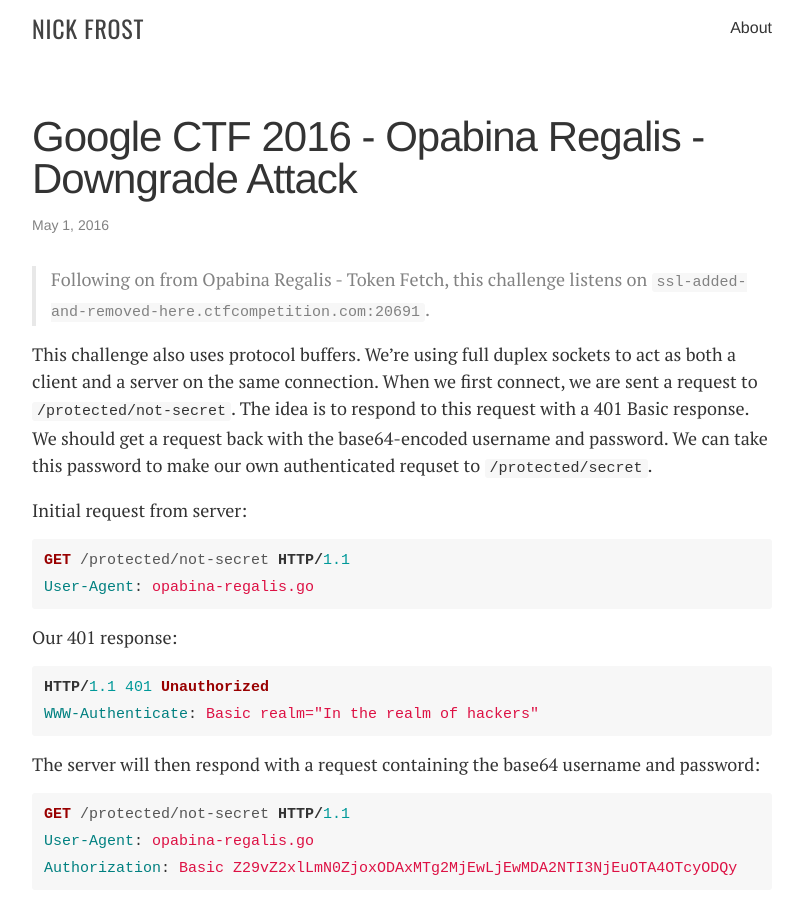
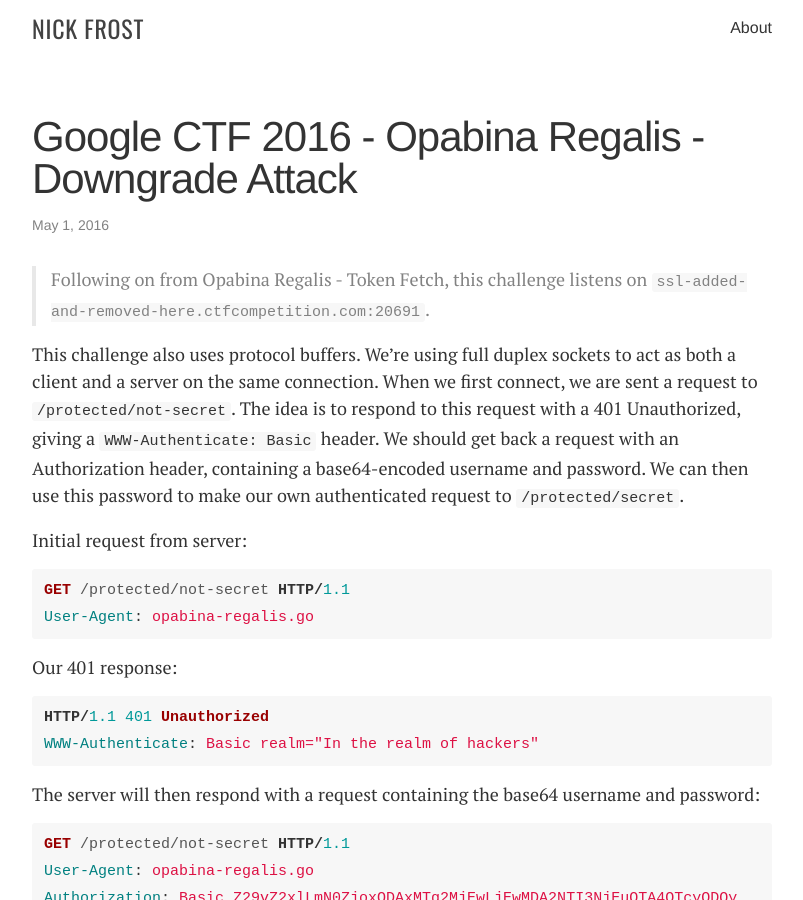
Before and after one commit to nickfrostatx/blog, a Jekyll site: the page built from _posts/2016-05-01-google-ctf-2016-downgrade-attack.md, in a window 1280 px wide and 900 px high. Shown: the whole window, without its empty margins (238-1041 px from the left). Built offline with Jekyll 4.4.1, drawn with Linux system fonts in a browser that asks for light colours.

Commit message:
Improve wording

```diff
--- a/_posts/2016-05-01-google-ctf-2016-downgrade-attack.md
+++ b/_posts/2016-05-01-google-ctf-2016-downgrade-attack.md
@@ -8,9 +8,10 @@ title: Google CTF 2016 - Opabina Regalis - Downgrade Attack
 This challenge also uses protocol buffers. We're using full duplex sockets to
 act as both a client and a server on the same connection. When we first connect,
 we are sent a request to ``/protected/not-secret``. The idea is to respond to
-this request with a 401 Basic response. We should get a request back with the
-base64-encoded username and password. We can take this password to make our own
-authenticated requset to ``/protected/secret``.
+this request with a 401 Unauthorized, giving a ``WWW-Authenticate: Basic``
+header. We should get back a request with an Authorization header, containing a
+base64-encoded username and password. We can then use this password to make our
+own authenticated request to ``/protected/secret``.
 
 Initial request from server:
 
```
